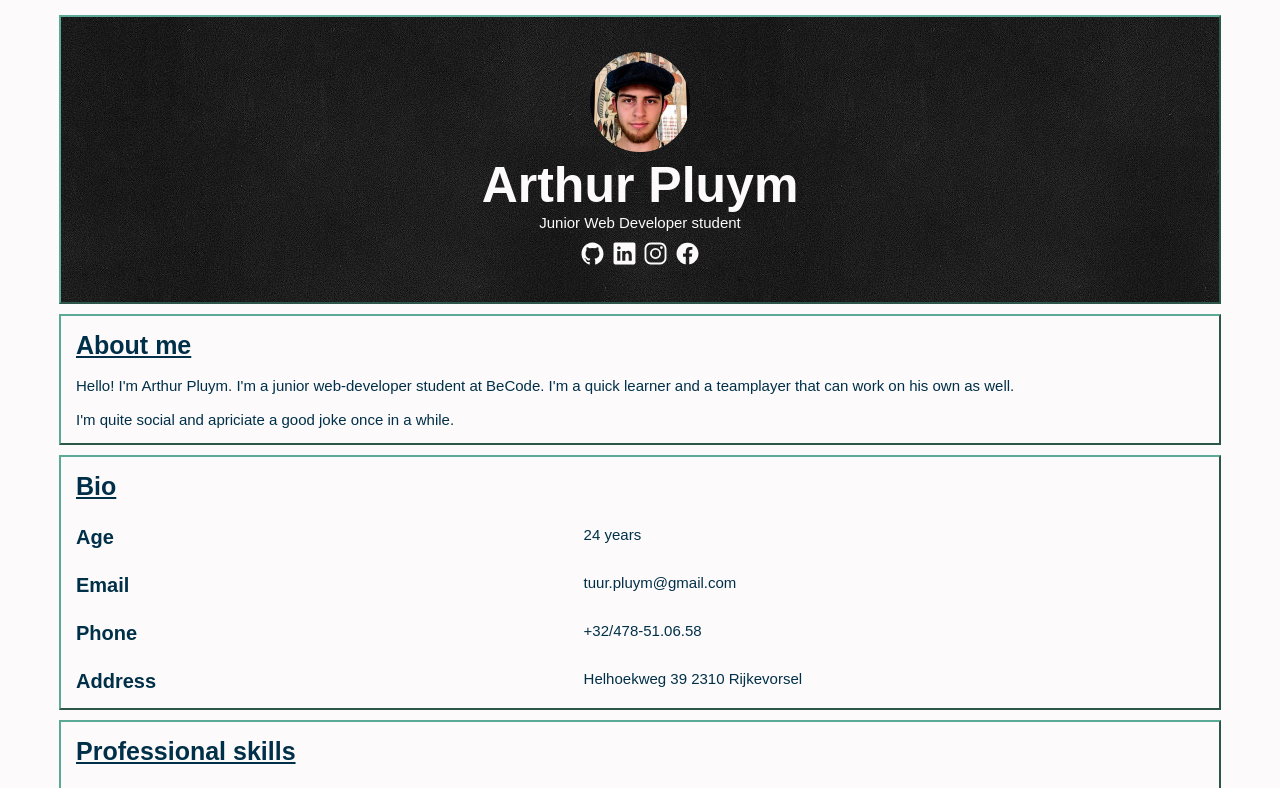
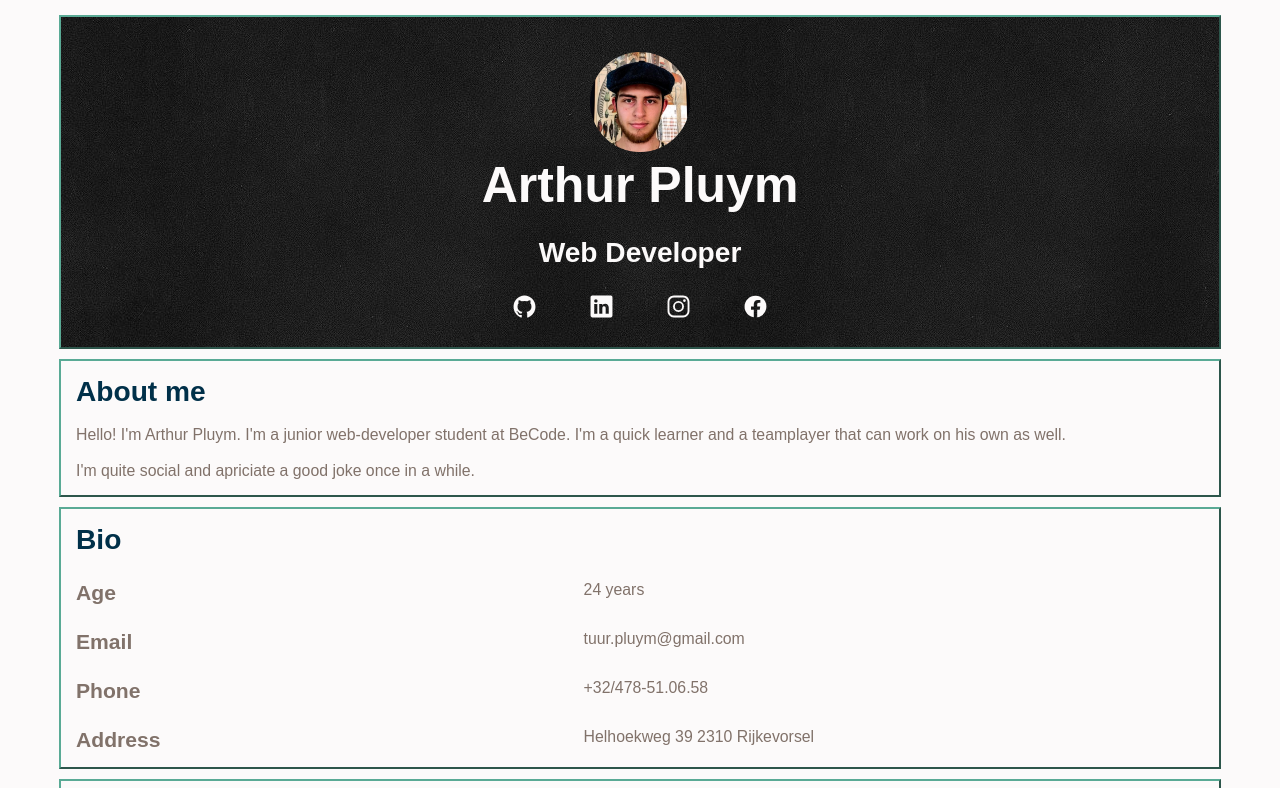
Before and after one commit to TheNewArthur/My-CV, a plain HTML site: page index.html in a window 1280 px wide. Shown: the top 788 px of the page. Drawn offline with nearby package versions, Linux system fonts and the light colour scheme.

Commit message:
changed little details

```diff
--- a/index.html
+++ b/index.html
@@ -14,7 +14,7 @@
         <div class="grid-item header">
             <img class="logo" src="pictures/roundProfilePic.png" alt="Arthur logo">
             <h1>Arthur Pluym</h1>
-            <p>Junior Web Developer student</p>
+            <h2>Web Developer</h2>
             <nav>
                 <a class="icon" href="https://github.com/TheNewArthur" target="_blank"><ion-icon name="logo-github"></ion-icon></a>
                 <a class="icon" href="https://www.linkedin.com/in/arthur-pluym-0b7083181/" target="_blank"><ion-icon name="logo-linkedin"></ion-icon></a>
--- a/main.scss
+++ b/main.scss
@@ -1,11 +1,13 @@
 $bgcolor: #fcfafa;
 $bordercolor: #5aaa95;
-$textcolor: #003049;
+$titlecolor: #003049;
+$textcolor: #81726a;
+$extracolor: #B30089;
 
 $bordersize: 2px;
-$psize: 15px;
-$h3size: 20px;
-$h2size: 25px;
+$psize: 15.832px;
+$h3size: 21.11px;
+$h2size: 28.139px;
 $rowgap: 25px;
 $columngap: 10px;
 
@@ -52,15 +54,20 @@ body{
 
     nav {
         font-size: 25px;
-        margin-top: 10px;
-        margin-bottom: 15px;
+        margin-top: 25px;
+        margin-bottom: 7.5px;
+
+        a:hover {
+            color: $bordercolor;
+        }
 
         a {
             color: $bgcolor;
         }
     }
 
-    p {
+    h2 {
+        padding-top: 2%;
         color: $bgcolor;
     }
 
@@ -115,23 +122,21 @@ body{
     grid-row-gap: $rowgap;
     grid-column-gap: $columngap;
     border: $bordersize outset $bordercolor;
-
-
 }
 
 p {
     color: $textcolor;
     font-size: $psize;
 }
+
 h3 {
     color: $textcolor;
     font-size: $h3size;
 }
+
 h2 {
-    color: $textcolor;
+    color: $titlecolor;
     font-size: $h2size;
-    text-decoration-line: underline;
-    text-decoration-color: $textcolor;
 }
 
 h1 {
@@ -142,3 +147,12 @@ h1 {
 .title {
     grid-column: 1/-1;
 }
+
+nav a {
+    padding-left: 2%;
+    padding-right: 2%;
+}
+
+header h2 {
+    color: $bgcolor;
+}
```
Also changed, not shown: main.css, 1 other file.
